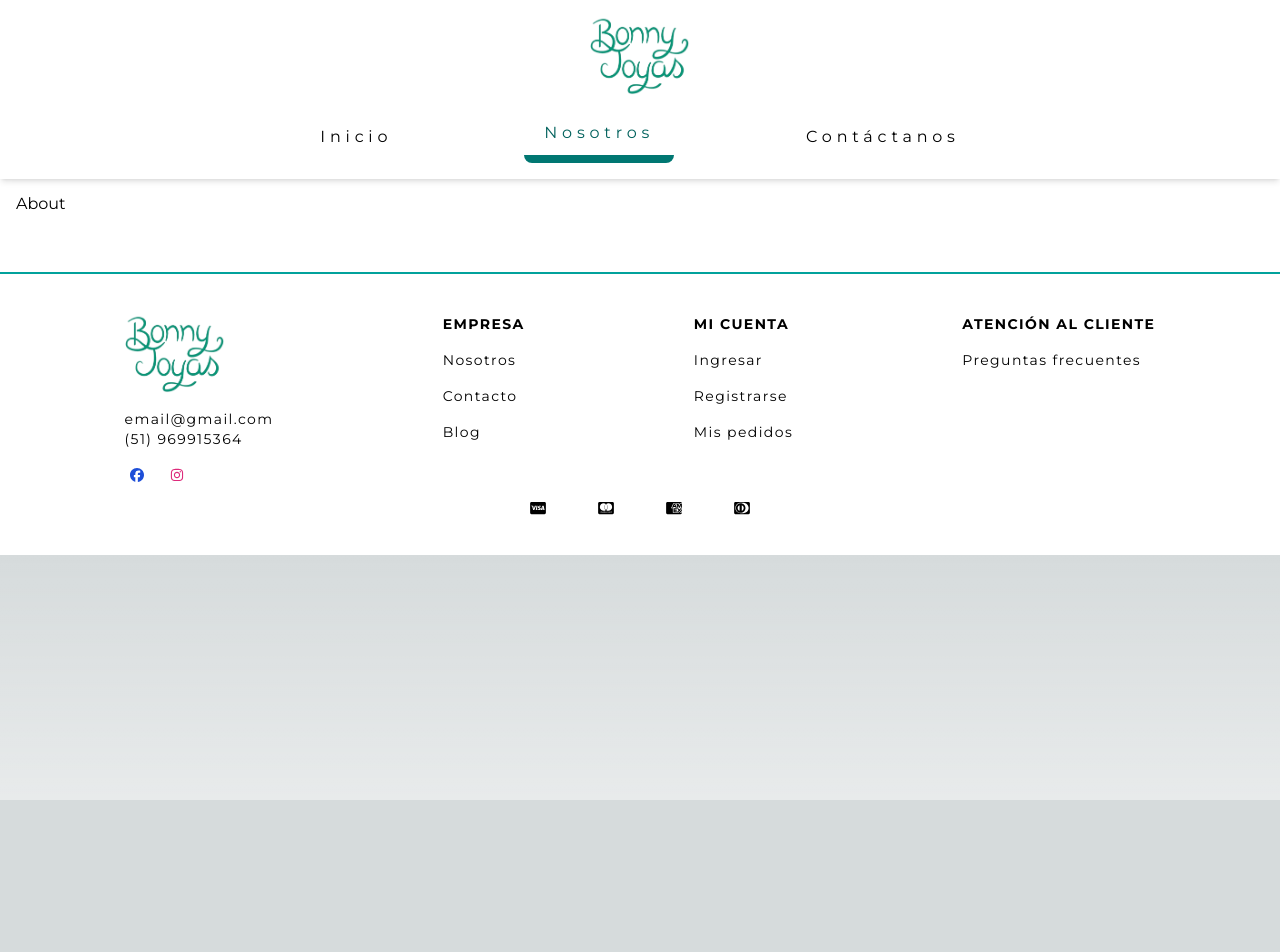
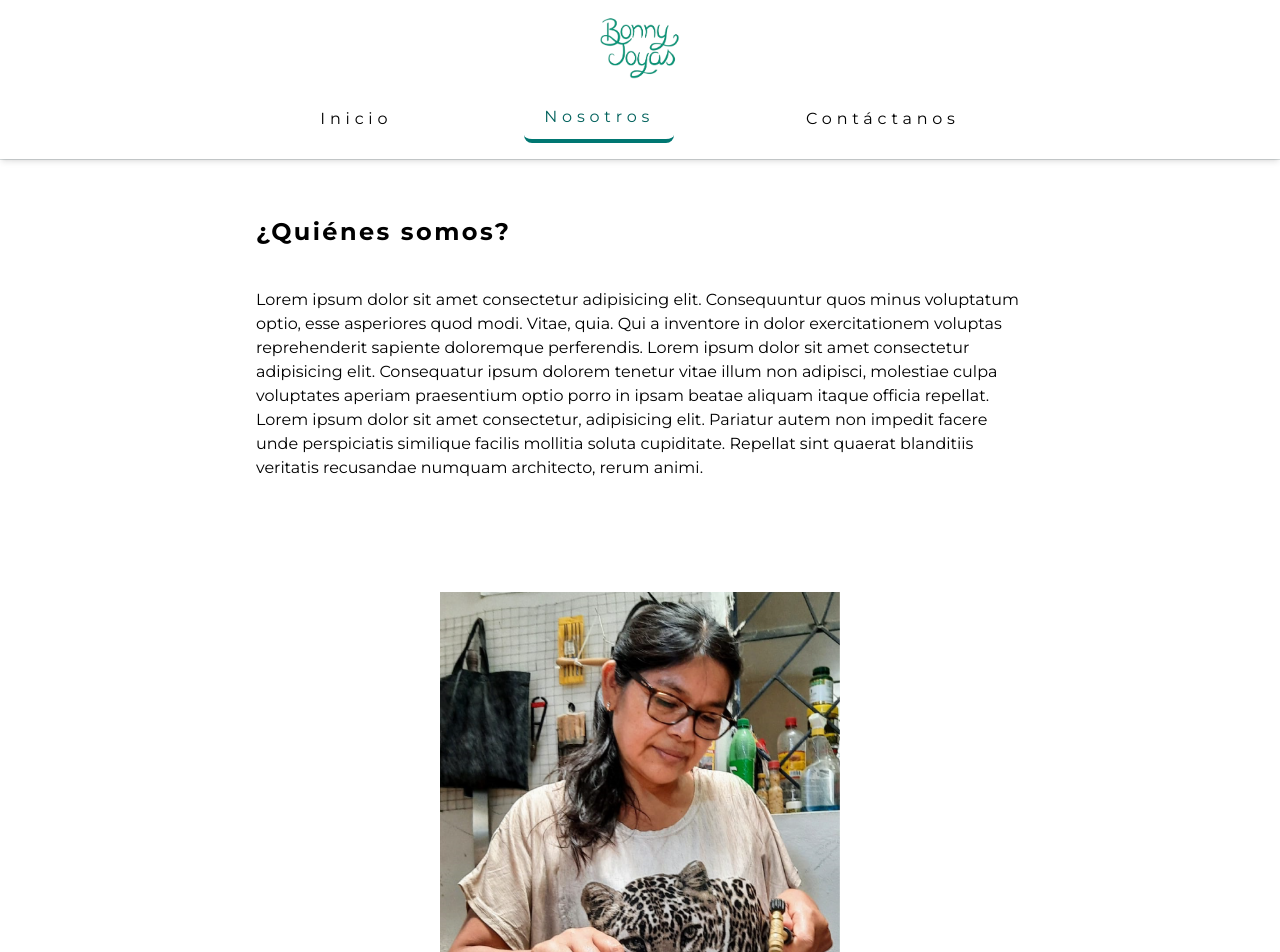
Before and after one commit to fabio4520/bonnyjoyas-app, a Next.js app: page /landing/about in a window 1280 px wide. Shown: the top 952 px of the page. Before the commit the page ends 800 px from the top, so only its background shows below. Built offline with nearby package versions, Linux system fonts and the light colour scheme.

Commit message:
ADD: about page

```diff
--- a/app/landing/about/page.tsx
+++ b/app/landing/about/page.tsx
@@ -1,7 +1,22 @@
 import React from 'react'
+import aboutImage from '../../../public/images/about/about.png'
+import Image from 'next/image'
 
 export default function About() {
   return (
-    <div>About</div>
+    <main className='flex flex-wrap justify-center gap-28 p-10'>
+      <div className='flex flex-col gap-10'>
+        <h1 className='font-bold text-2xl tracking-widest'>¿Qui&eacute;nes somos?</h1>
+        <div className='max-w-3xl'>Lorem ipsum dolor sit amet consectetur adipisicing elit. Consequuntur quos minus voluptatum optio, esse asperiores quod modi. Vitae, quia. Qui a inventore in dolor exercitationem voluptas reprehenderit sapiente doloremque perferendis. Lorem ipsum dolor sit amet consectetur adipisicing elit. Consequatur ipsum dolorem tenetur vitae illum non adipisci, molestiae culpa voluptates aperiam praesentium optio porro in ipsam beatae aliquam itaque officia repellat. Lorem ipsum dolor sit amet consectetur, adipisicing elit. Pariatur autem non impedit facere unde perspiciatis similique facilis mollitia soluta cupiditate. Repellat sint quaerat blanditiis veritatis recusandae numquam architecto, rerum animi.</div>
+      </div>
+      <div>
+        <Image
+          src={aboutImage}
+          alt=''
+          width={400}
+          height={500}
+        />
+      </div>
+    </main>
   )
 }
--- a/app/landing/layout.tsx
+++ b/app/landing/layout.tsx
@@ -18,7 +18,7 @@ export default function LandingLayout({
   return (
     <div className="h-full w-full bg-white text-md">
       <Navbar />
-      <div className="p-4 sm:mt-44 bg-white">
+      <div className="p-4 sm:mt-40 bg-white">
         {children}
       </div>
       <Footer/>
--- a/components/active-link/ActiveLink.module.css
+++ b/components/active-link/ActiveLink.module.css
@@ -3,5 +3,5 @@
 }
 
 .active-link {
-  @apply text-primary-800 border-b-8 border-b-primary-700;
+  @apply text-primary-800 border-b-4 border-b-primary-700;
 }
--- a/components/footer/Footer.tsx
+++ b/components/footer/Footer.tsx
@@ -9,7 +9,7 @@ import style from './footer.module.css'
 export default function Footer() {
   return (
     <footer id='footer' className={ style.footer}>
-      <div className='flex justify-around'>
+      <div className='flex flex-col justify-center items-center gap-20 md:flex-row md:justify-around'>
         <div className={style['footer-item']}>
           <Image
             src={logo}
--- a/components/navbar/Navbar.tsx
+++ b/components/navbar/Navbar.tsx
@@ -18,8 +18,8 @@ export default function Navbar() {
       <Image
         src={logo}
         alt='Bonny Joyas logo'
-        width={100}
-        height={100}
+        width={80}
+        height={80}
       />
       <div className={ style['nav-items']}>
         {
--- a/components/navbar/navbar.module.css
+++ b/components/navbar/navbar.module.css
@@ -2,7 +2,6 @@
   @apply fixed top-0 left-0 right-0 z-50 flex flex-col items-center justify-center gap-4 p-4 bg-white shadow-md;
 }
 
-
 .nav-items {
   @apply flex gap-28 items-center justify-center;
 }
```
Also changed, not shown: public/images/about/about.png (added).
